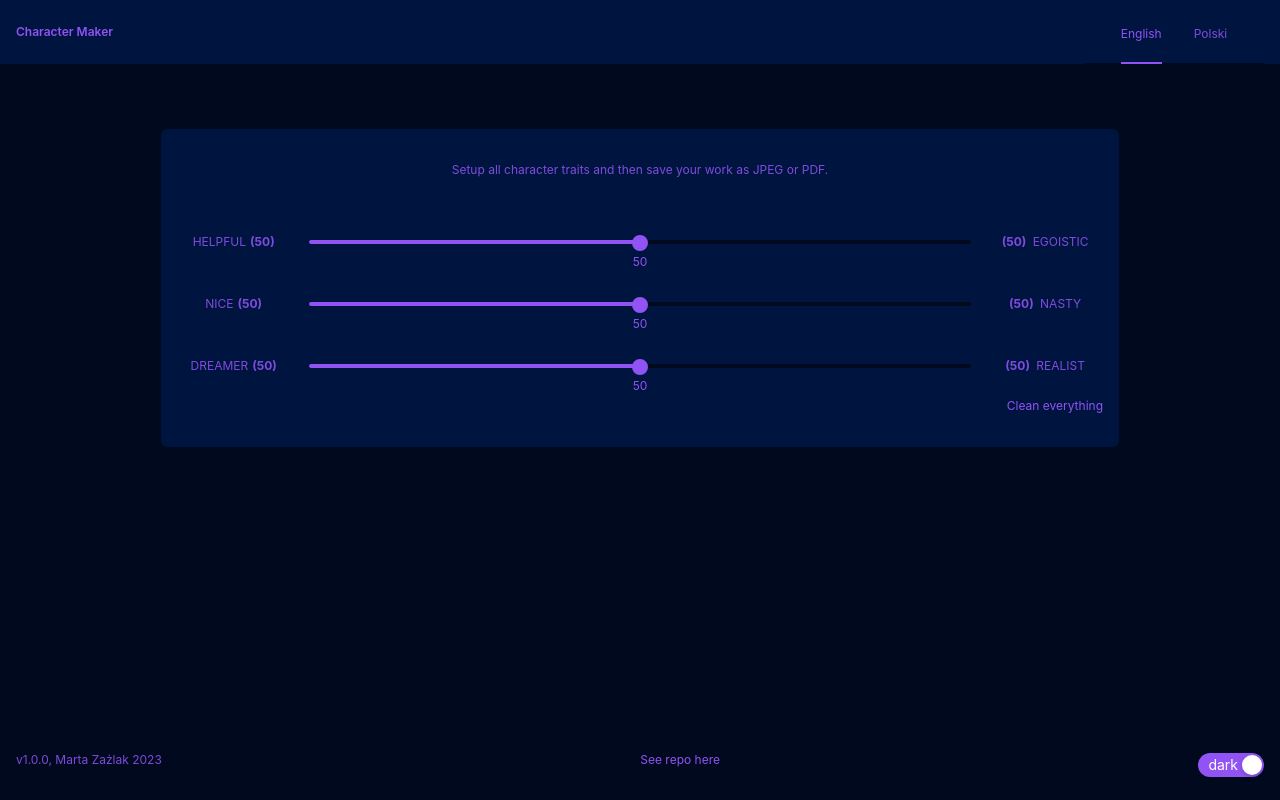
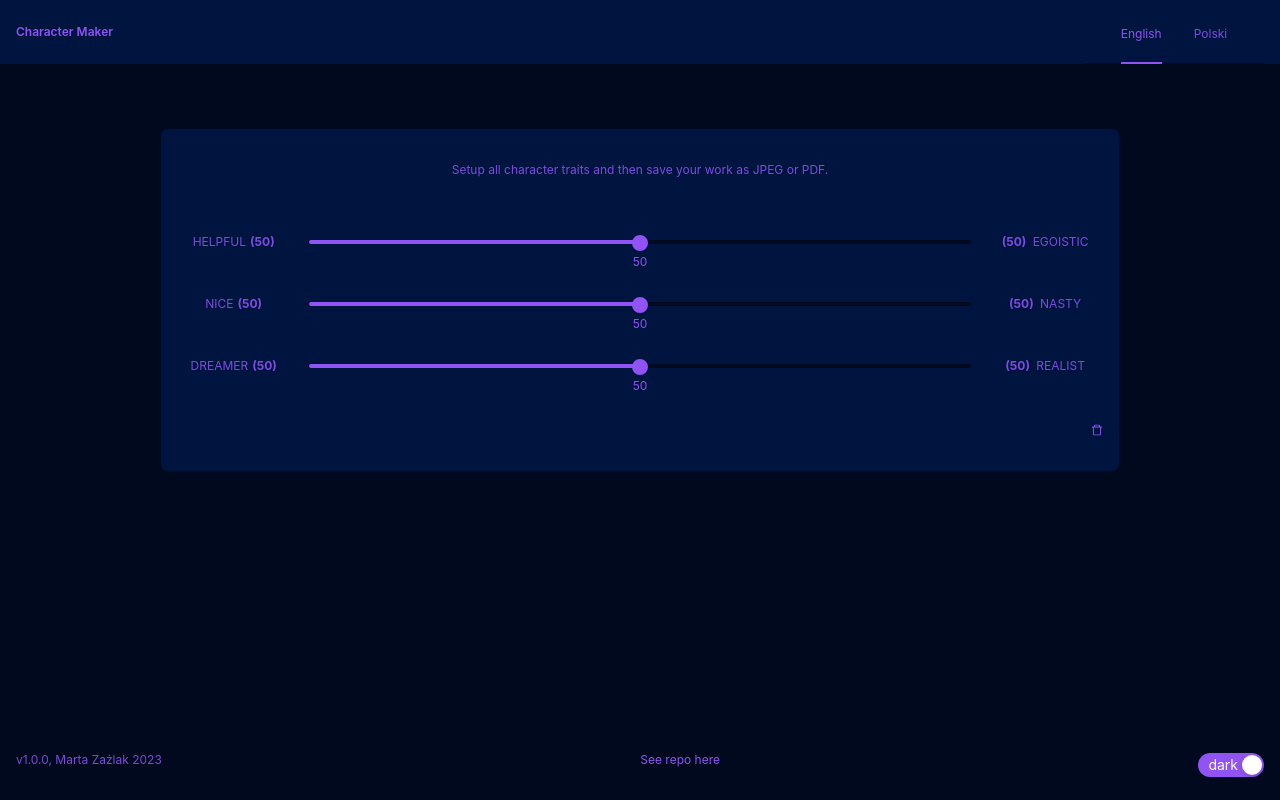
Before and after one commit to NdV66/character-maker, a React (Create React App) app: page / in a window 1280 px wide. Built offline with nearby package versions, Linux system fonts and the light colour scheme.

Commit message:
clean button

```diff
--- a/src/defaults/dataTestIds.ts
+++ b/src/defaults/dataTestIds.ts
@@ -3,7 +3,7 @@ export const TEST_IDS = {
     CHANGE_APP_LANG_ELEMENT: 'ChangeAppLangElement_testId',
     CLEAN_EVERYTHING_BUTTON: 'CleanEverythingButton_testId',
     SWITCH_BUTTON: 'SwitchButton_testId',
-    TEXT_BUTTON: 'TextButton_testId',
+    APP_BUTTON: 'AppButton_testId',
     WARNING_PARAGRAPH: 'WarningParagraph_testId',
     FOOTER_ELEMENT: 'FooterElement_testId',
     MAIN_CONTENT: 'MainContent_testId',
--- a/src/view/elements/TextButton.tsx
+++ b/src/view/elements/AppButton.tsx
@@ -1,19 +1,18 @@
 /** @jsxImportSource @emotion/react */
 import { css } from '@emotion/react';
 
-import { PropsWithChildren } from 'react';
 import { TEST_IDS } from '../../defaults';
 import { TTheme } from '../../types';
 
-type Props = PropsWithChildren<{
+type Props = {
     onClick: () => void;
     theme: TTheme;
-
+    icon: React.ReactNode;
     small?: boolean;
     disabled?: boolean;
-}>;
+};
 
-export const TextButton: React.FC<Props> = ({ onClick, theme, children, small, disabled }) => {
+export const AppButton: React.FC<Props> = ({ onClick, theme, small, disabled, icon }) => {
     const themedStyles = styles(theme, small);
 
     const handleOnClick = disabled ? () => {} : onClick;
@@ -23,9 +22,9 @@ export const TextButton: React.FC<Props> = ({ onClick, theme, children, small, d
             role="button"
             onClick={handleOnClick}
             css={[themedStyles.button, disabled && themedStyles.disabled]}
-            data-test-id={TEST_IDS.TEXT_BUTTON}
+            data-test-id={TEST_IDS.APP_BUTTON}
         >
-            {children}
+            {icon}
         </div>
     );
 };
@@ -36,16 +35,9 @@ const styles = (theme: TTheme, small?: boolean) => ({
         color: ${theme.primary};
         font-size: ${small ? theme.smallFontSize : theme.fontSize}px;
         cursor: pointer;
-        font-weight: 400;
-
-        &:hover,
-        &:active {
-            font-weight: 700;
-        }
     `,
     disabled: css`
         cursor: default;
         pointer-events: all !important;
-        opacity: 0.3;
     `,
 });
--- a/src/view/elements/CleanButton.tsx
+++ b/src/view/elements/CleanButton.tsx
@@ -2,8 +2,9 @@
 import { css } from '@emotion/react';
 import { TEST_IDS } from '../../defaults';
 
-import { TextButton } from '.';
+import { AppButton } from '.';
 import { TTheme, TTranslations } from '../../types';
+import { DeleteOutlined } from '@ant-design/icons';
 
 type Props = {
     theme: TTheme;
@@ -12,21 +13,21 @@ type Props = {
     disabled: boolean;
 };
 
-export const CleanButton: React.FC<Props> = ({ theme, onCleanAll, disabled, translations }) => {
-    const themedStyles = styles();
+export const CleanButton: React.FC<Props> = ({ theme, onCleanAll, disabled }) => {
+    const themedStyles = styles(theme);
 
     return (
         <div css={themedStyles.cleanWrapper} data-test-id={TEST_IDS.CLEAN_EVERYTHING_BUTTON}>
-            <TextButton theme={theme} onClick={onCleanAll} small disabled={disabled}>
-                {translations.CLEAN}
-            </TextButton>
+            <AppButton theme={theme} onClick={onCleanAll} small disabled={disabled} icon={<DeleteOutlined />} />
         </div>
     );
 };
 
-const styles = () => ({
+const styles = (theme: TTheme) => ({
     cleanWrapper: css`
         display: flex;
         justify-content: flex-end;
+
+        margin-top: ${theme.baseSpace * 3}px;
     `,
 });
--- a/src/view/elements/index.ts
+++ b/src/view/elements/index.ts
@@ -1,5 +1,5 @@
 export * from './SwitchButton';
-export * from './TextButton';
+export * from './AppButton';
 export * from './WarningParagraph';
 export * from './AppSlider';
 export * from './CleanButton';
```
